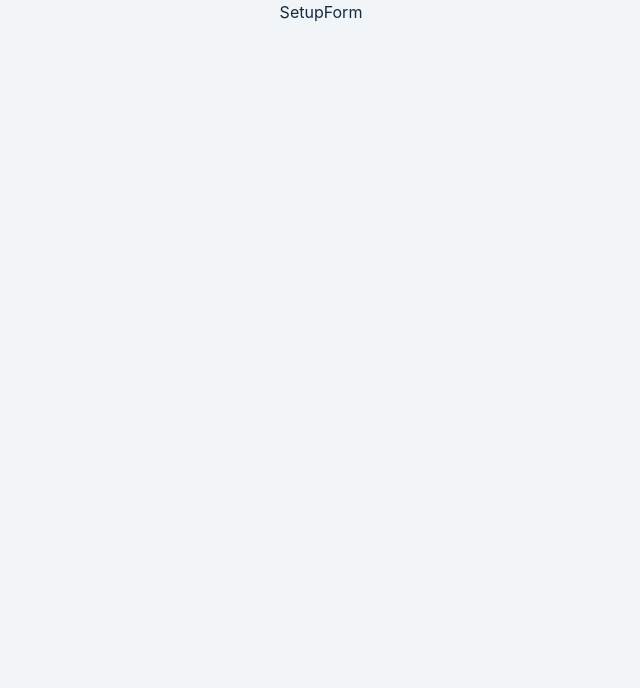
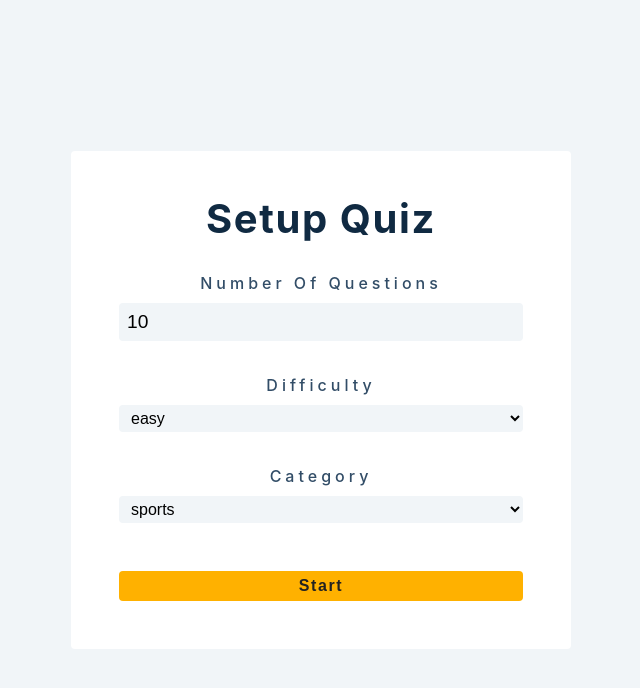
Before and after one commit to javokhirbekkhaydarov/reactlesson, a React (Create React App) app in the folder my-test/: page /login in a window 1280 px wide. Shown: the top 688 px of the page, without its empty margins (319-959 px from the left). Built offline with nearby package versions, Linux system fonts and the light colour scheme.

Commit message:
added form

```diff
--- a/my-test/src/components/Lesson29Quiz/Context.js
+++ b/my-test/src/components/Lesson29Quiz/Context.js
@@ -74,6 +74,12 @@ const AppProvider = ({ children }) => {
     setIsModalOpen(false);
   };
 
+  const handleChange = (e) => {
+    const name = e.target.name;
+    const value = e.target.value;
+    setQuiz({ ...quiz, [name]: value });
+  };
+
   const handleSubmit = (e) => {
     e.preventDefault();
 
@@ -94,7 +100,10 @@ const AppProvider = ({ children }) => {
         quiz,
         nextQuestion,
         checkAnswer,
+        closeModal,
+        handleChange,
         handleSubmit,
+
       }}
     >
       {children}
--- a/my-test/src/components/Lesson29Quiz/Main.js
+++ b/my-test/src/components/Lesson29Quiz/Main.js
@@ -11,9 +11,8 @@ const Main = () => {
     questions,
     index,
     correct,
-    error,
-    isModalOpen,
-    quiz,
+    nextQuestion,
+    checkAnswer,
   } = useGlobalContext();
   if (waiting) {
     return <SetupForm />;
@@ -21,7 +20,47 @@ const Main = () => {
   if (loading) {
     return <Loading />;
   }
-  return <div>Main</div>;
+
+  const { question, incorrect_answers, correct_answer } = questions[index];
+  // const answers = [...incorrect_answers, correct_answer]
+  let answers = [...incorrect_answers];
+  const tempIndex = Math.floor(Math.random() * 4);
+  if (tempIndex === 3) {
+    answers.push(correct_answer);
+  } else {
+    answers.push(answers[tempIndex]);
+    answers[tempIndex] = correct_answer;
+  }
+
+  return (
+    <main>
+      <Modal />
+      <section className="quiz">
+        <p className="correct-answers">
+          {" "}
+          correct answers: {correct} / {index}
+        </p>
+        <article className="container">
+          <h2 dangerouslySetInnerHTML={{ __html: question }} />
+          <div className="btn-container">
+            {answers.map((answer, index) => {
+              return (
+                <button
+                  key={index}
+                  className="answer-btn"
+                  onClick={() => checkAnswer(correct_answer === answer)}
+                  dangerouslySetInnerHTML={{ __html: answer }}
+                />
+              );
+            })}
+          </div>
+        </article>
+        <button className="next-question" onClick={nextQuestion}>
+          next question
+        </button>
+      </section>
+    </main>
+  );
 };
 
 export default Main;
--- a/my-test/src/components/Lesson29Quiz/SetupForm.js
+++ b/my-test/src/components/Lesson29Quiz/SetupForm.js
@@ -1,9 +1,65 @@
-import React from 'react'
+import React from "react";
+import { useGlobalContext } from "./Context";
+const SetupForm = () => {
+  const { quiz, handleChange, handleSubmit, error } = useGlobalContext();
 
-const SetupForm = () => {
   return (
-    <div>SetupForm</div>
-  )
-}
+    <main>
+      <section className="quiz quiz-small">
+        <form className="setup-form">
+          <h2>setup quiz</h2>
+          <div className="form-control">
+            <label htmlFor="amount">number of questions</label>
+            <input
+              type="number"
+              name="amount"
+              id="amount"
+              value={quiz.amount}
+              onChange={handleChange}
+              className="form-input"
+              min={1}
+              max={50}
+            />
+          </div>
 
-export default SetupForm
+          <div className="form-control">
+            <label htmlFor="difficulty">difficulty</label>
+            <select
+              type="number"
+              name="difficulty"
+              id="difficulty"
+              value={quiz.difficulty}
+              onChange={handleChange}
+              className="form-input"
+            >
+              <option value="easy">easy</option>
+              <option value="medium">medium</option>
+              <option value="hard">hard</option>
+            </select>
+          </div>
+          <div className="form-control">
+            <label htmlFor="category">category</label>
+            <select
+              name="category"
+              id="category"
+              value={quiz.category}
+              onChange={handleChange}
+              className="form-input"
+            >
+              <option value="sports">sports</option>
+              <option value="history">history</option>
+              <option value="politics">politics</option>
+            </select>
+          </div>
+
+          {error && <p className="error"> can not generate questions</p>}
+          <button type="submit" className="submit-btn">
+            start
+          </button>
+        </form>
+      </section>
+    </main>
+  );
+};
+
+export default SetupForm;
```
